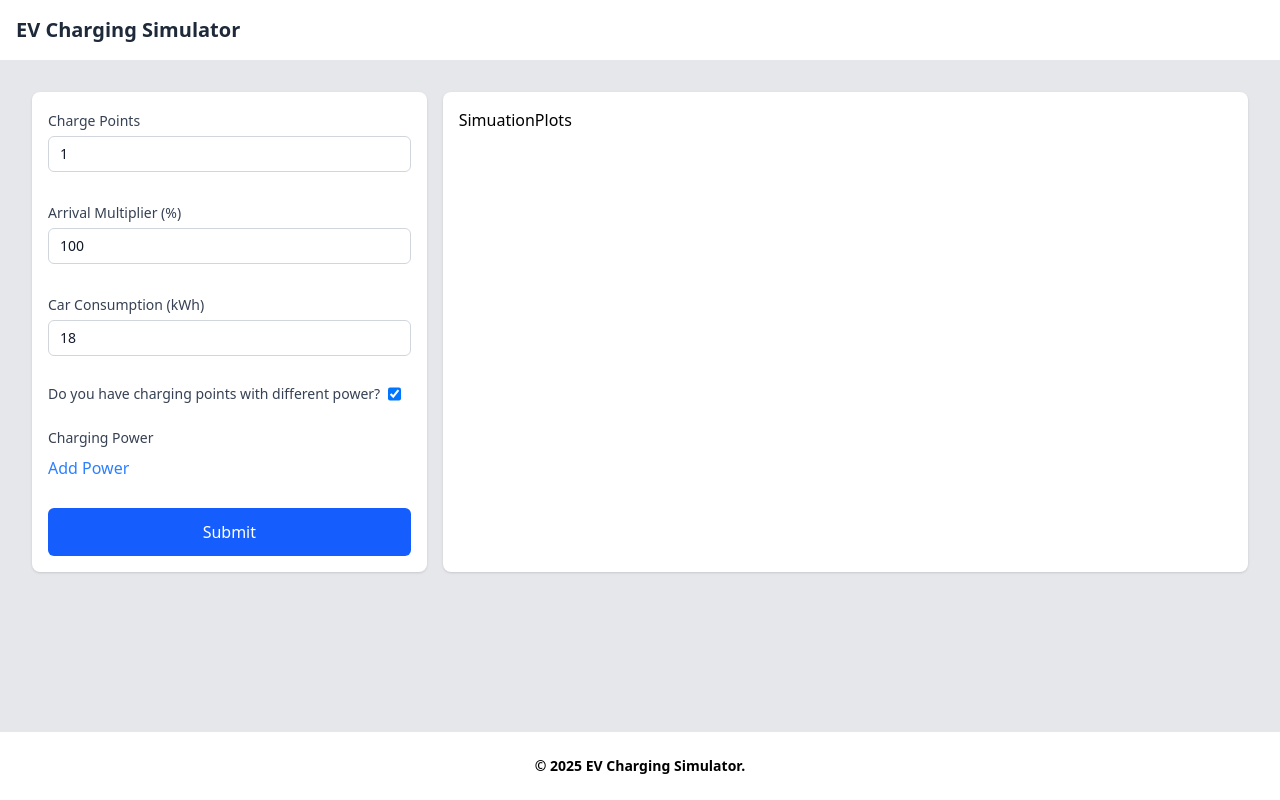
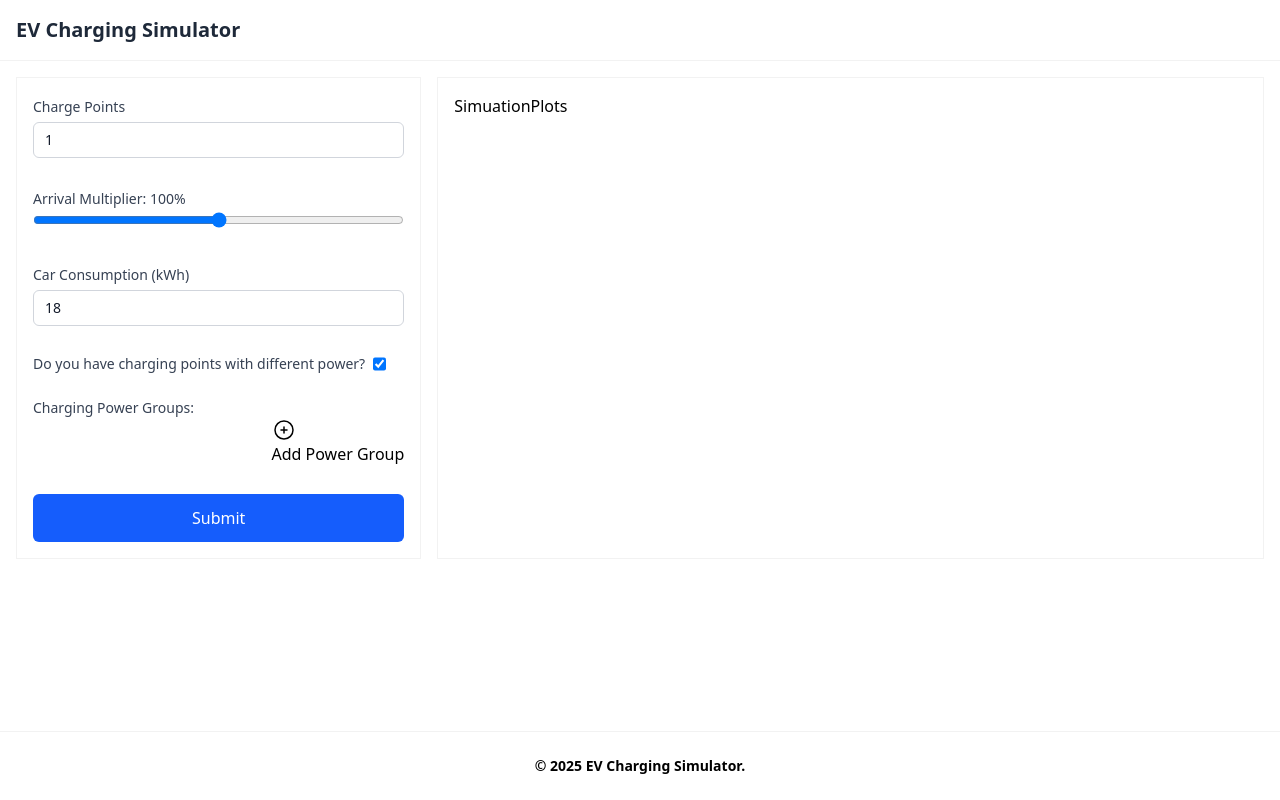
Before and after one commit to bestii/EV-Charging-Simulator-FE, a React (Vite) app: page / in a window 1280 px wide. Both pictures are taken after a click on the label "Do you have charging points with different power?". Built offline with nearby package versions, Linux system fonts and the light colour scheme.

Commit message:
Refactor ConfigForm to use PowerGroupList for dynamic charging power groups and update global styles for improved layout and accessibility

```diff
--- a/src/App.tsx
+++ b/src/App.tsx
@@ -4,8 +4,8 @@ const App = () => {
   return (
     <>
       <Header />
-      <main className="main bg-gray-200 p-4">
-        <div className="container mx-auto grid flex-1 grid-cols-1 gap-4 p-4 md:grid-cols-12">
+      <main className="main p-4">
+        <div className="container mx-auto grid flex-1 grid-cols-1 gap-4 md:grid-cols-12">
           <ConfigForm />
           <SimuationPlots />
         </div>
--- a/src/components/card/Card.tsx
+++ b/src/components/card/Card.tsx
@@ -6,7 +6,9 @@ type CardType = {
 
 const Card = ({ additionalClass, children }: CardType) => {
   return (
-    <div className={`rounded-lg bg-white p-4 shadow ${additionalClass ?? ''}`}>
+    <div
+      className={`border-1 border-gray-950/5 bg-white p-4 ${additionalClass ?? ''}`}
+    >
       {children}
     </div>
   );
--- a/src/components/config-form/ConfigForm.tsx
+++ b/src/components/config-form/ConfigForm.tsx
@@ -1,9 +1,10 @@
 import { zodResolver } from '@hookform/resolvers/zod';
-import { Controller, FormProvider, useForm } from 'react-hook-form';
+import { FormProvider, useForm } from 'react-hook-form';
 import { z } from 'zod';
 import { configSchema } from '../../schema/configSchema';
 import Card from '../card/Card';
 import { ErrorMsg } from '../error-msg/ErrorMsg';
+import PowerGroupList from './power-groups/PowerGroupList';
 
 type ConfigValues = z.infer<typeof configSchema>;
 
@@ -20,7 +21,6 @@ const ConfigForm = () => {
   });
 
   const {
-    control,
     register,
     handleSubmit,
     formState: { errors },
@@ -51,13 +51,16 @@ const ConfigForm = () => {
           </div>
           <div>
             <label htmlFor="arrivalMultiplier" className="label-text">
-              Arrival Multiplier (%)
+              Arrival Multiplier: <span>{watch('arrivalMultiplier')}%</span>
             </label>
             <input
               id="arrivalMultiplier"
-              type="number"
+              type="range"
+              min="0"
+              max="200"
+              step="1"
               {...register('arrivalMultiplier', { valueAsNumber: true })}
-              className="input-field"
+              className="w-full cursor-pointer"
             />
             <ErrorMsg name="arrivalMultiplier" />
           </div>
@@ -87,8 +90,6 @@ const ConfigForm = () => {
               className="ml-2 cursor-pointer"
             />
           </div>
-
-          {/* Default Power */}
           {!isPowerDifferent && (
             <div>
               <label htmlFor="defaultPower" className="label-text">
@@ -103,71 +104,17 @@ const ConfigForm = () => {
               <ErrorMsg name="defaultPower" />
             </div>
           )}
-
-          {/* Dynamic Charging Power */}
           {isPowerDifferent && (
             <div>
-              <label className="block text-sm font-medium text-gray-700">
-                Charging Power
-              </label>
-              <Controller
-                name="chargingPower"
-                control={control}
-                render={({ field }) => (
-                  <>
-                    {field.value?.map((item, index) => (
-                      <div key={index} className="flex space-x-2">
-                        <input
-                          type="number"
-                          value={item.power}
-                          onChange={(e) => {
-                            const newChargingPower = [...field.value!];
-                            newChargingPower[index].power = parseFloat(
-                              e.target.value
-                            );
-                            field.onChange(newChargingPower);
-                          }}
-                          className="w-24 rounded-md border p-2"
-                          placeholder="Power (kW)"
-                        />
-                        <input
-                          type="number"
-                          value={item.count}
-                          onChange={(e) => {
-                            const newChargingPower = [...field.value!];
-                            newChargingPower[index].count = parseInt(
-                              e.target.value
-                            );
-                            field.onChange(newChargingPower);
-                          }}
-                          className="w-24 rounded-md border p-2"
-                          placeholder="Count"
-                        />
-                      </div>
-                    ))}
-                    <button
-                      type="button"
-                      onClick={() =>
-                        field.onChange([
-                          ...field.value!,
-                          { power: 11, count: 1 }
-                        ])
-                      }
-                      className="mt-2 text-blue-500"
-                    >
-                      Add Power
-                    </button>
-                  </>
-                )}
-              />
-              {errors.chargingPower && (
+              <p className="label-text">Charging Power Groups:</p>
+              <PowerGroupList />
+              {errors.chargingPowerGroups && (
                 <p className="text-sm text-red-500">
-                  {errors.chargingPower.message}
+                  {errors.chargingPowerGroups.message}
                 </p>
               )}
             </div>
           )}
-
           <button
             type="submit"
             className="mt-6 w-full rounded-md bg-blue-600 p-3 text-white hover:bg-blue-700 focus:ring-2 focus:ring-blue-500 focus:outline-none"
--- /dev/null
+++ b/src/components/config-form/power-groups/PowerGroupItem.tsx
@@ -0,0 +1,55 @@
+import { XCircleIcon } from '@heroicons/react/16/solid';
+import { UseFieldArrayRemove, useFormContext } from 'react-hook-form';
+
+type PowerGroupItemProps = {
+  id: number;
+  remove: UseFieldArrayRemove;
+};
+
+const PowerGroupItem = ({ id, remove }: PowerGroupItemProps) => {
+  const { register } = useFormContext();
+
+  const removeGroup = () => {
+    remove(id);
+  };
+  return (
+    <div className="flex">
+      <div className="mr-4 flex-1">
+        <label
+          className="label-text"
+          htmlFor={`chargingPowerGroups.${id}.power`}
+        >
+          {`Power Group ${id + 1}`}
+        </label>
+        <div className="flex items-center">
+          <input
+            id={`chargingPowerGroups.${id}.power`}
+            type="number"
+            {...register(`chargingPowerGroups.${id}.power`, {
+              valueAsNumber: true
+            })}
+            className="input-field"
+          />
+          <span>x</span>
+          <input
+            id={`chargingPowerGroups.${id}.count`}
+            type="number"
+            {...register(`chargingPowerGroups.${id}.count`, {
+              valueAsNumber: true
+            })}
+            className="input-field"
+          />
+          {id > 1 && (
+            <div className="tooltip" data-tip="delete">
+              <button className="mr-2" onClick={removeGroup}>
+                <XCircleIcon height="36" className="text-red-500" />
+              </button>
+            </div>
+          )}
+        </div>
+      </div>
+    </div>
+  );
+};
+
+export default PowerGroupItem;
--- /dev/null
+++ b/src/components/config-form/power-groups/PowerGroupList.tsx
@@ -0,0 +1,32 @@
+import { PlusCircleIcon } from '@heroicons/react/24/outline';
+import { useFieldArray } from 'react-hook-form';
+import PowerGroupItem from './PowerGroupItem';
+
+const PowerGroupList = () => {
+  const { fields, append, remove } = useFieldArray({
+    name: 'chargingPowerGroups'
+  });
+  const addPowerGroup = () => {
+    append(
+      { power: 11, count: 1 },
+      {
+        shouldFocus: true
+      }
+    );
+  };
+  return (
+    <div className="power-group-list">
+      <div className="flex justify-end">
+        <button onClick={addPowerGroup} className="" type="button">
+          <PlusCircleIcon height="24" className="text-primary" />
+          <span>Add Power Group</span>
+        </button>
+      </div>
+      {fields.map((field, index) => (
+        <PowerGroupItem key={field.id} id={index} remove={remove} />
+      ))}
+    </div>
+  );
+};
+
+export default PowerGroupList;
--- a/src/components/footer/Footer.tsx
+++ b/src/components/footer/Footer.tsx
@@ -1,7 +1,9 @@
 const Footer = () => {
   return (
-    <footer className="border-t-1 border-t-gray-200 py-6 text-center text-sm font-semibold">
-      © {new Date().getFullYear()} EV Charging Simulator.
+    <footer className="container mx-auto text-center text-sm font-semibold">
+      <div className="border-t border-gray-950/5 py-6">
+        © {new Date().getFullYear()} EV Charging Simulator.
+      </div>
     </footer>
   );
 };
--- a/src/components/header/Header.tsx
+++ b/src/components/header/Header.tsx
@@ -1,6 +1,6 @@
 const Header = () => {
   return (
-    <header className="sticky top-0 px-4 py-4">
+    <header className="sticky top-0 border-b border-gray-950/5 bg-white px-4 py-4">
       <div className="container mx-auto">
         <span className="text-xl font-bold text-gray-800">
           EV Charging Simulator
--- a/src/schema/configSchema.ts
+++ b/src/schema/configSchema.ts
@@ -19,7 +19,7 @@ export const configSchema = z
       .refine((val) => val !== 0, {
         message: 'Default power should not be 0'
       }),
-    chargingPower: z
+    chargingPowerGroups: z
       .array(
         z.object({
           power: z
@@ -33,9 +33,9 @@ export const configSchema = z
   .refine(
     (data) => {
       // Only validate chargingPower when isPowerDifferent is true
-      if (!data.isPowerDifferent || !data.chargingPower) return true;
+      if (!data.isPowerDifferent || !data.chargingPowerGroups) return true;
 
-      const totalCount = data.chargingPower.reduce(
+      const totalCount = data.chargingPowerGroups.reduce(
         (sum, item) => sum + item.count,
         0
       );
@@ -44,7 +44,7 @@ export const configSchema = z
     {
       message:
         'The total count of charging stations should equal the total charge points',
-      path: ['chargingPower']
+      path: ['chargingPowerGroups']
       // Attach error to chargingPower field
     }
   );
--- a/src/theme/global.css
+++ b/src/theme/global.css
@@ -2,6 +2,19 @@
 
 #root {
   @apply flex min-h-screen flex-col;
+}
+
+.body {
+  font-family: var(
+    --default-font-family,
+    ui-sans-serif,
+    system-ui,
+    sans-serif,
+    'Apple Color Emoji',
+    'Segoe UI Emoji',
+    'Segoe UI Symbol',
+    'Noto Color Emoji'
+  );
 }
 
 .main {
@@ -14,3 +27,15 @@
 .input-field {
   @apply mt-1 block w-full rounded-md bg-white px-3 py-1.5 text-base text-gray-900 outline-1 -outline-offset-1 outline-gray-300 placeholder:text-gray-400 focus:outline-2 focus:-outline-offset-2 focus:outline-indigo-600 sm:text-sm/6;
 }
+
+/* Chrome, Safari, Edge, Opera */
+input::-webkit-outer-spin-button,
+input::-webkit-inner-spin-button {
+  -webkit-appearance: none;
+  margin: 0;
+}
+
+/* Firefox */
+input[type='number'] {
+  -moz-appearance: textfield;
+}
```
